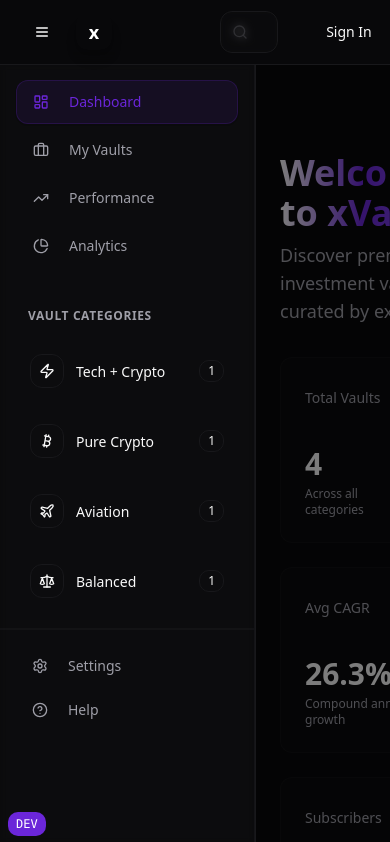
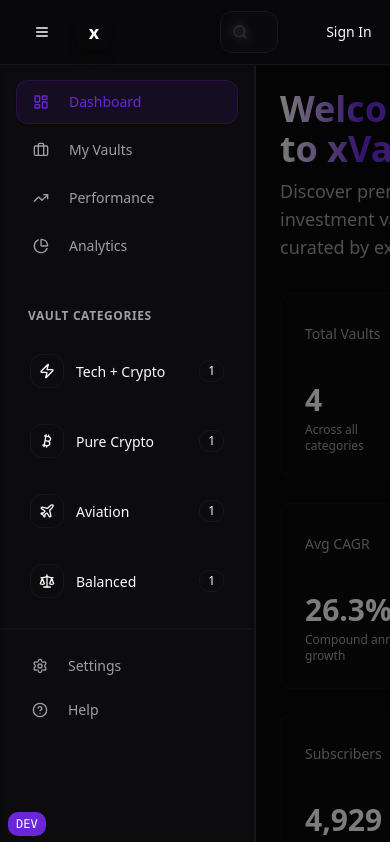
Before and after one commit to Mohsinsiddi/xVault, a React (Vite) app: page / in a window 390 px wide. Shown: the top 842 px of the page. Built offline with nearby package versions, Linux system fonts and the light colour scheme.

Commit message:
sidebar sticked v1

```diff
--- a/src/App.tsx
+++ b/src/App.tsx
@@ -27,7 +27,7 @@ const ProtectedRoute: React.FC<{ children: React.ReactNode }> = ({ children }) =
 };
 
 function App() {
-  const { theme, setTheme } = useUIStore();
+  const { theme } = useUIStore();
   const { loginDemo } = useAuthDemo();
 
   // Apply theme to document on mount and theme changes
--- a/src/components/layout/Layout.tsx
+++ b/src/components/layout/Layout.tsx
@@ -15,13 +15,15 @@ export const Layout: React.FC<LayoutProps> = ({ children }) => {
 
   return (
     <div className="min-h-screen bg-background">
-      {/* Header - Fixed at top */}
-      <Header />
+      {/* Header - Sticky at top with higher z-index */}
+      <div className="sticky top-0 z-50">
+        <Header />
+      </div>
 
       {/* Sidebar - Fixed to left side, starts below header */}
       <aside
         className={cn(
-          "fixed left-0 z-30 bg-card/50 border-r border-border backdrop-blur-sm transition-all duration-300",
+          "fixed left-0 z-40 bg-card/50 border-r border-border backdrop-blur-sm transition-all duration-300",
           "top-16 bottom-0", // From header to bottom of screen
           sidebarCollapsed ? "w-16" : "w-64"
         )}
@@ -35,7 +37,7 @@ export const Layout: React.FC<LayoutProps> = ({ children }) => {
       {/* Mobile overlay */}
       {!sidebarCollapsed && (
         <div
-          className="fixed inset-0 bg-black/50 z-20 lg:hidden"
+          className="fixed inset-0 bg-black/50 z-30 lg:hidden"
           style={{ top: '4rem' }} // Start below header
           onClick={() => setSidebarCollapsed(true)}
         />
@@ -45,7 +47,7 @@ export const Layout: React.FC<LayoutProps> = ({ children }) => {
       <main
         className={cn(
           "min-h-screen transition-all duration-300",
-          "pt-16", // Top padding for header
+          "pt-0", // No top padding since header is sticky
           sidebarCollapsed ? "ml-16" : "ml-64" // Left margin for sidebar
         )}
       >
```
